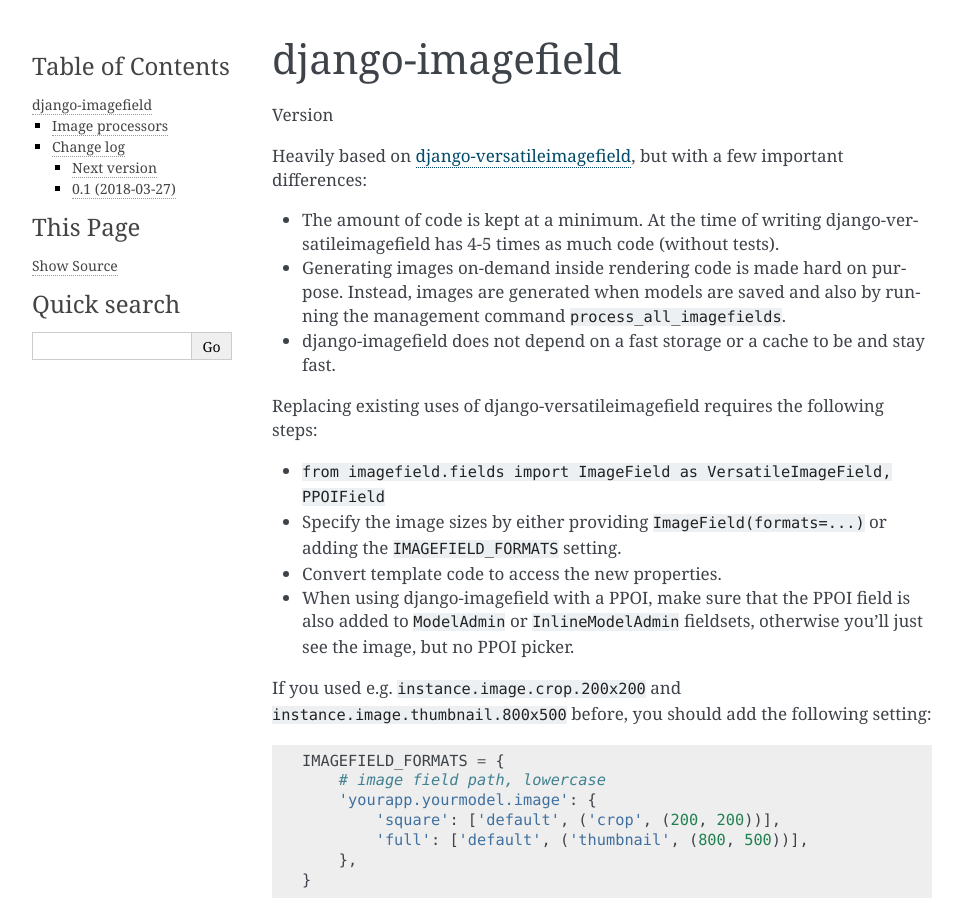
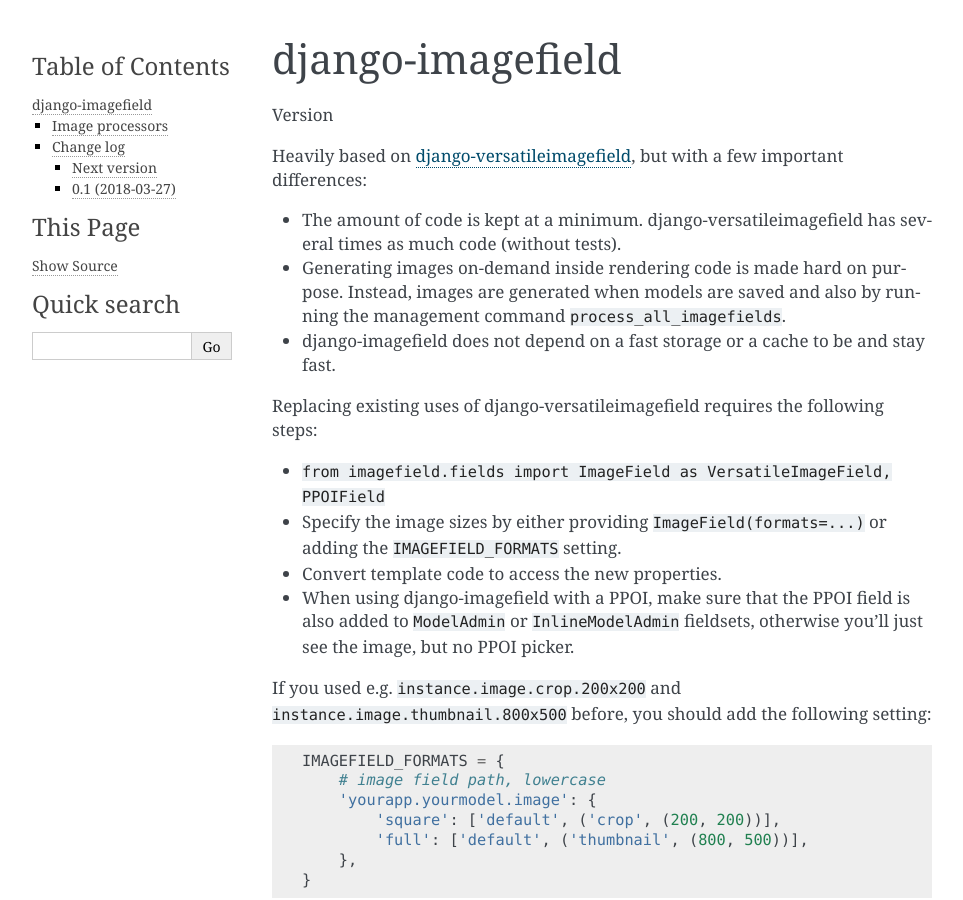
Before and after one commit to matthiask/django-imagefield, a Sphinx documentation site: the page built from docs/index.rst, in a window 1280 px wide and 900 px high. Shown: the whole window, without its empty margins (148-1111 px from the left). Built offline with Sphinx 7.4.7, drawn with Linux system fonts in a browser that asks for light colours; the version number could not be read and is left out.

Commit message:
Remove the 4-5 times

```diff
--- a/README.rst
+++ b/README.rst
@@ -14,8 +14,8 @@
 <https://github.com/respondcreate/django-versatileimagefield>`_, but
 with a few important differences:
 
-- The amount of code is kept at a minimum. At the time of writing
-  django-versatileimagefield has 4-5 times as much code (without tests).
+- The amount of code is kept at a minimum. django-versatileimagefield
+  has several times as much code (without tests).
 - Generating images on-demand inside rendering code is made hard on
   purpose. Instead, images are generated when models are saved and also
   by running the management command ``process_all_imagefields``.
--- a/docs/index.rst
+++ b/docs/index.rst
@@ -8,8 +8,8 @@
 <https://github.com/respondcreate/django-versatileimagefield>`_, but
 with a few important differences:
 
-- The amount of code is kept at a minimum. At the time of writing
-  django-versatileimagefield has 4-5 times as much code (without tests).
+- The amount of code is kept at a minimum. django-versatileimagefield
+  has several times as much code (without tests).
 - Generating images on-demand inside rendering code is made hard on
   purpose. Instead, images are generated when models are saved and also
   by running the management command ``process_all_imagefields``.
```
